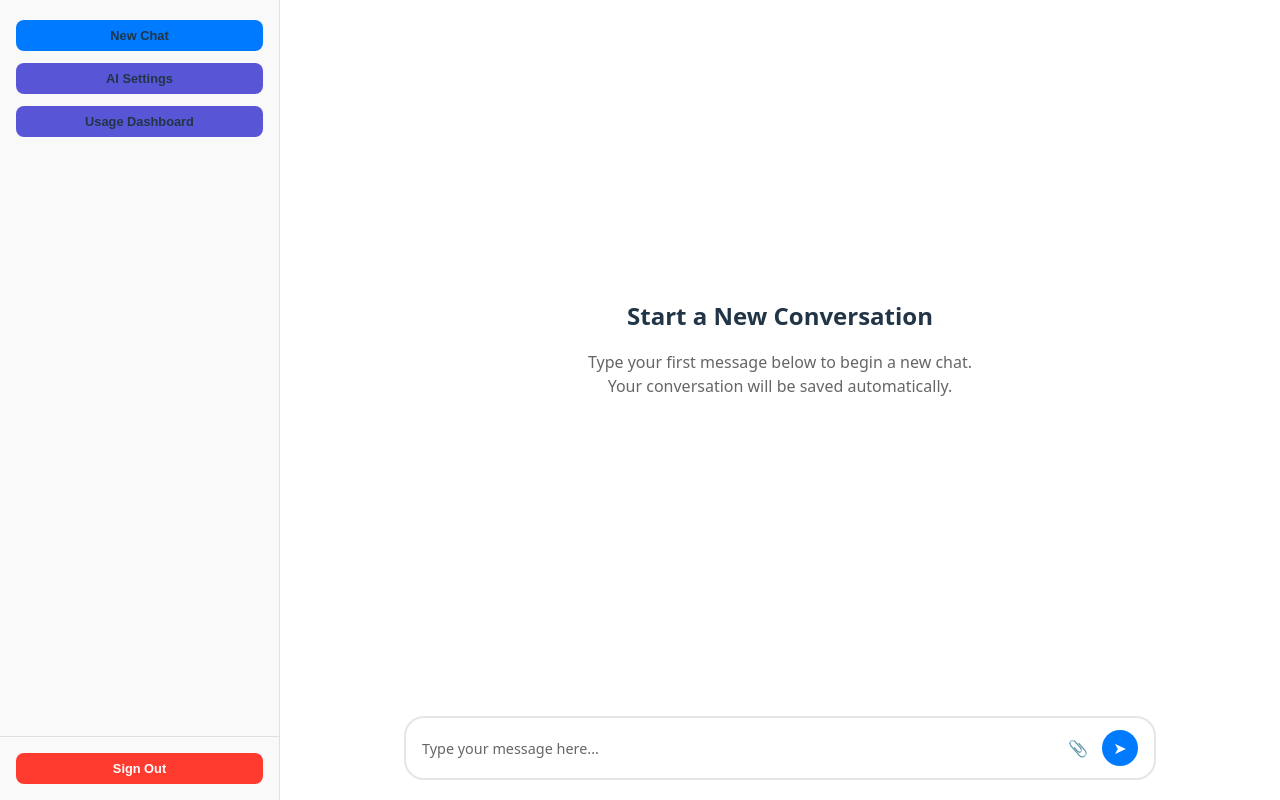
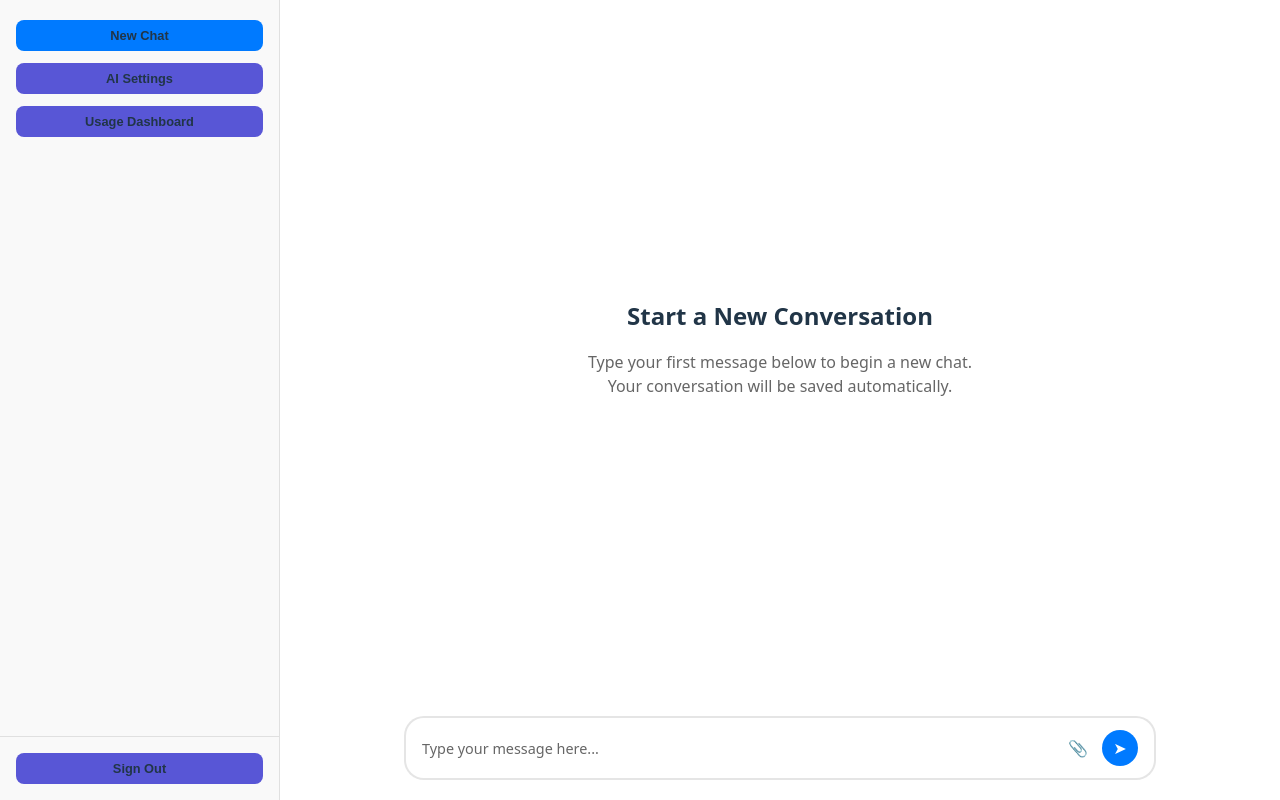
Before and after one commit to hawkticehurst/plain-chat, a website built with Vite: page index.html in a window 1280 px wide. Built offline with nearby package versions, Linux system fonts and the light colour scheme; files whose address does not match are found by name; what @clerk/clerk-js would draw is missing.

Commit message:
Update sign in/out button color

```diff
--- a/src/components/ChatSidebar.css
+++ b/src/components/ChatSidebar.css
@@ -54,14 +54,10 @@ chat-sidebar .auth-btn:hover {
 }
 
 chat-sidebar .ai-settings-btn,
-chat-sidebar .usage-dashboard-btn {
+chat-sidebar .usage-dashboard-btn,
+chat-sidebar .auth-btn {
   background: var(--color-info);
   color: var(--color-text-primary);
-}
-
-chat-sidebar .auth-btn {
-  background: var(--color-error);
-  color: white;
 }
 
 chat-sidebar .chat-list {
```
